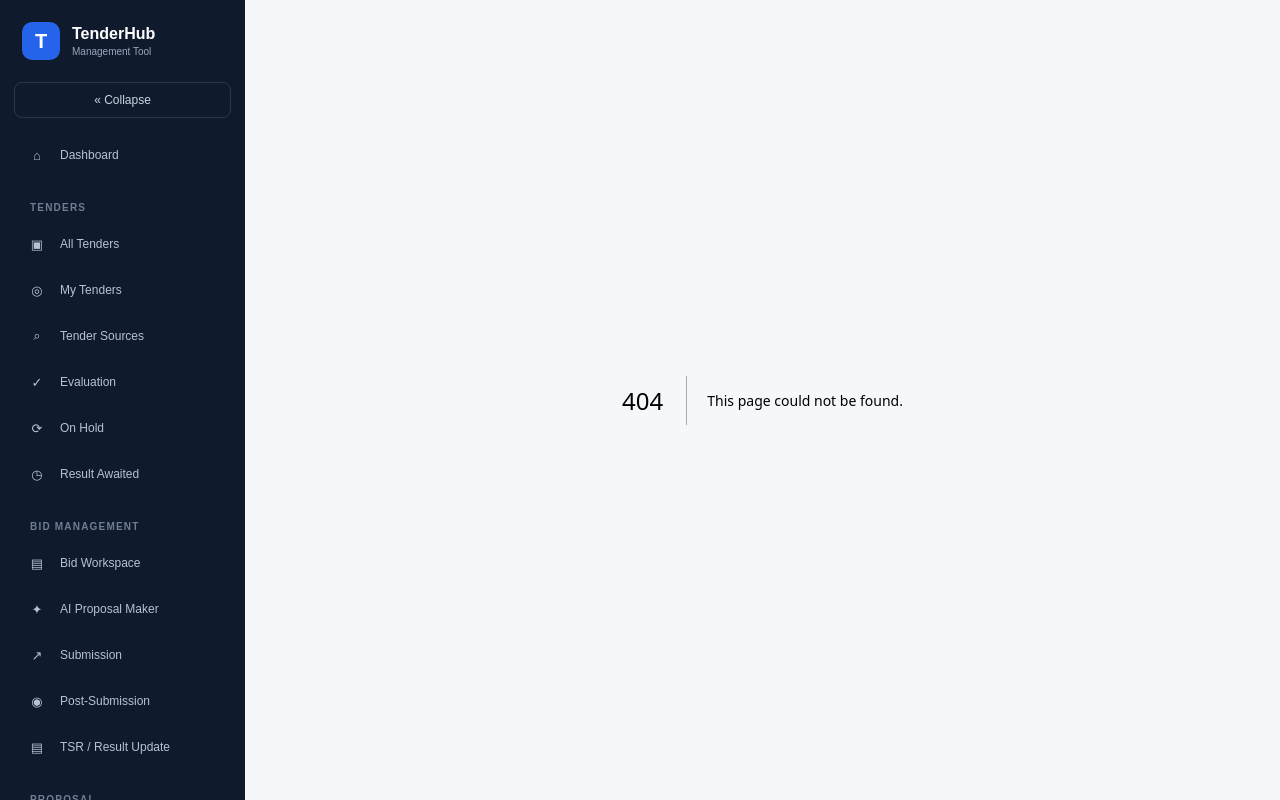
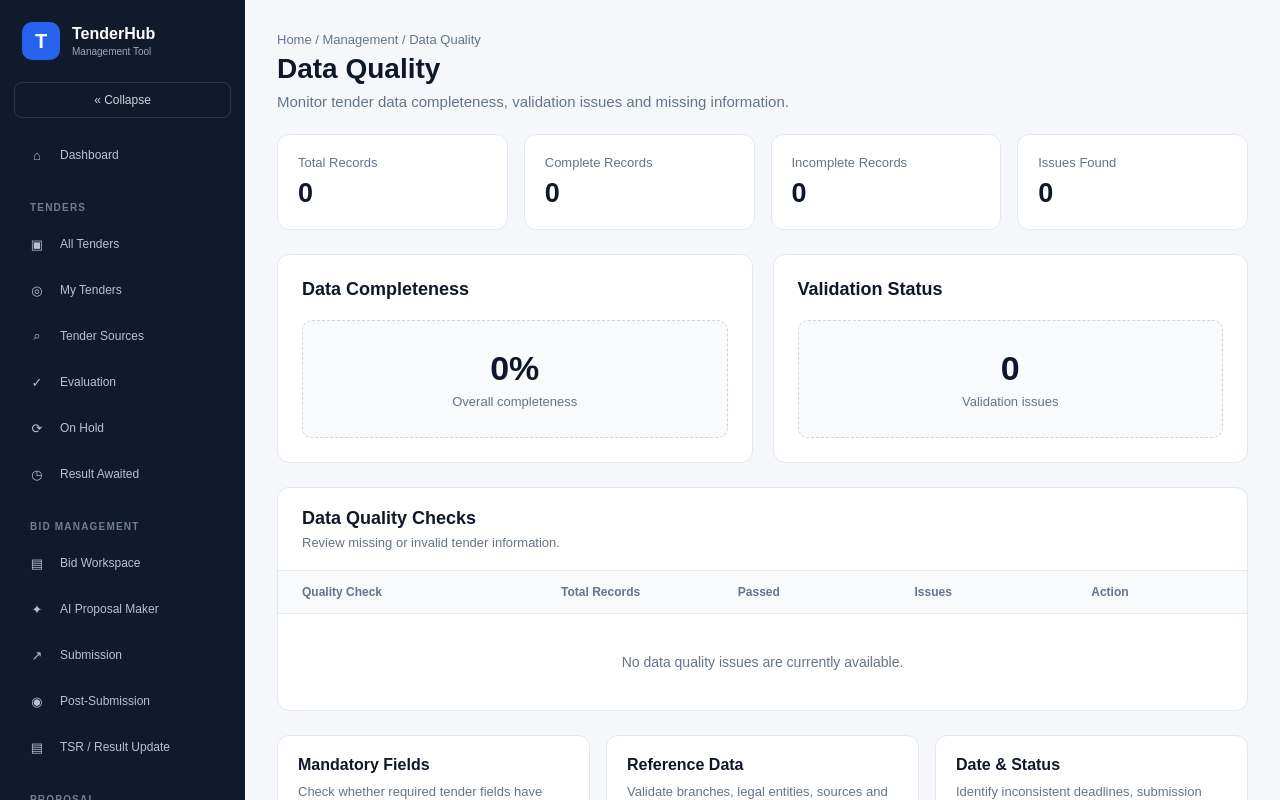
Before and after one commit to pawanmaske-sys/Tender-development-tool, a Next.js app: page /data-quality in a window 1280 px wide. Before the commit this address had no page. Shown: the top 800 px of the page. Built offline with nearby package versions, Linux system fonts and the light colour scheme.

Commit message:
Create page.js

```diff
--- /dev/null
+++ b/app/data-quality/page.js
@@ -0,0 +1,327 @@
+export default function DataQualityPage() {
+  return (
+    <div
+      style={{
+        padding: "32px",
+        minHeight: "100vh",
+        background: "#f5f7fb",
+      }}
+    >
+      {/* PAGE HEADER */}
+      <div style={{ marginBottom: "24px" }}>
+        <div
+          style={{
+            fontSize: "13px",
+            color: "#64748b",
+            marginBottom: "6px",
+          }}
+        >
+          Home / Management / Data Quality
+        </div>
+
+        <h1
+          style={{
+            margin: 0,
+            fontSize: "28px",
+            color: "#0f172a",
+          }}
+        >
+          Data Quality
+        </h1>
+
+        <p
+          style={{
+            marginTop: "8px",
+            marginBottom: 0,
+            color: "#64748b",
+            fontSize: "15px",
+          }}
+        >
+          Monitor tender data completeness, validation issues and missing information.
+        </p>
+      </div>
+
+      {/* QUALITY SUMMARY */}
+      <div
+        style={{
+          display: "grid",
+          gridTemplateColumns: "repeat(4, minmax(0, 1fr))",
+          gap: "16px",
+          marginBottom: "24px",
+        }}
+      >
+        {[
+          ["Total Records", "0"],
+          ["Complete Records", "0"],
+          ["Incomplete Records", "0"],
+          ["Issues Found", "0"],
+        ].map(([title, value]) => (
+          <div
+            key={title}
+            style={{
+              background: "#ffffff",
+              border: "1px solid #e2e8f0",
+              borderRadius: "12px",
+              padding: "20px",
+            }}
+          >
+            <div
+              style={{
+                fontSize: "13px",
+                color: "#64748b",
+              }}
+            >
+              {title}
+            </div>
+
+            <div
+              style={{
+                marginTop: "8px",
+                fontSize: "27px",
+                fontWeight: "700",
+                color: "#0f172a",
+              }}
+            >
+              {value}
+            </div>
+          </div>
+        ))}
+      </div>
+
+      {/* COMPLETENESS */}
+      <div
+        style={{
+          display: "grid",
+          gridTemplateColumns: "1fr 1fr",
+          gap: "20px",
+          marginBottom: "24px",
+        }}
+      >
+        <div
+          style={{
+            background: "#ffffff",
+            border: "1px solid #e2e8f0",
+            borderRadius: "12px",
+            padding: "24px",
+          }}
+        >
+          <h2
+            style={{
+              margin: 0,
+              fontSize: "18px",
+              color: "#0f172a",
+            }}
+          >
+            Data Completeness
+          </h2>
+
+          <div
+            style={{
+              marginTop: "20px",
+              padding: "28px",
+              textAlign: "center",
+              borderRadius: "10px",
+              background: "#f8fafc",
+              border: "1px dashed #cbd5e1",
+            }}
+          >
+            <div
+              style={{
+                fontSize: "34px",
+                fontWeight: "700",
+                color: "#0f172a",
+              }}
+            >
+              0%
+            </div>
+
+            <div
+              style={{
+                marginTop: "6px",
+                fontSize: "13px",
+                color: "#64748b",
+              }}
+            >
+              Overall completeness
+            </div>
+          </div>
+        </div>
+
+        <div
+          style={{
+            background: "#ffffff",
+            border: "1px solid #e2e8f0",
+            borderRadius: "12px",
+            padding: "24px",
+          }}
+        >
+          <h2
+            style={{
+              margin: 0,
+              fontSize: "18px",
+              color: "#0f172a",
+            }}
+          >
+            Validation Status
+          </h2>
+
+          <div
+            style={{
+              marginTop: "20px",
+              padding: "28px",
+              textAlign: "center",
+              borderRadius: "10px",
+              background: "#f8fafc",
+              border: "1px dashed #cbd5e1",
+            }}
+          >
+            <div
+              style={{
+                fontSize: "34px",
+                fontWeight: "700",
+                color: "#0f172a",
+              }}
+            >
+              0
+            </div>
+
+            <div
+              style={{
+                marginTop: "6px",
+                fontSize: "13px",
+                color: "#64748b",
+              }}
+            >
+              Validation issues
+            </div>
+          </div>
+        </div>
+      </div>
+
+      {/* QUALITY CHECKS */}
+      <div
+        style={{
+          background: "#ffffff",
+          border: "1px solid #e2e8f0",
+          borderRadius: "12px",
+          overflow: "hidden",
+        }}
+      >
+        <div
+          style={{
+            padding: "20px 24px",
+            borderBottom: "1px solid #e2e8f0",
+          }}
+        >
+          <h2
+            style={{
+              margin: 0,
+              fontSize: "18px",
+              color: "#0f172a",
+            }}
+          >
+            Data Quality Checks
+          </h2>
+
+          <p
+            style={{
+              margin: "6px 0 0",
+              color: "#64748b",
+              fontSize: "13px",
+            }}
+          >
+            Review missing or invalid tender information.
+          </p>
+        </div>
+
+        <div
+          style={{
+            display: "grid",
+            gridTemplateColumns: "1.5fr 1fr 1fr 1fr 0.8fr",
+            gap: "12px",
+            padding: "14px 24px",
+            background: "#f8fafc",
+            borderBottom: "1px solid #e2e8f0",
+            fontSize: "12px",
+            fontWeight: "600",
+            color: "#64748b",
+          }}
+        >
+          <div>Quality Check</div>
+          <div>Total Records</div>
+          <div>Passed</div>
+          <div>Issues</div>
+          <div>Action</div>
+        </div>
+
+        <div
+          style={{
+            padding: "40px 24px",
+            textAlign: "center",
+            color: "#64748b",
+            fontSize: "14px",
+          }}
+        >
+          No data quality issues are currently available.
+        </div>
+      </div>
+
+      {/* CHECK TYPES */}
+      <div
+        style={{
+          marginTop: "24px",
+          display: "grid",
+          gridTemplateColumns: "repeat(3, minmax(0, 1fr))",
+          gap: "16px",
+        }}
+      >
+        {[
+          {
+            title: "Mandatory Fields",
+            text: "Check whether required tender fields have been completed.",
+          },
+          {
+            title: "Reference Data",
+            text: "Validate branches, legal entities, sources and other master values.",
+          },
+          {
+            title: "Date & Status",
+            text: "Identify inconsistent deadlines, submission dates and tender statuses.",
+          },
+        ].map((item) => (
+          <div
+            key={item.title}
+            style={{
+              background: "#ffffff",
+              border: "1px solid #e2e8f0",
+              borderRadius: "12px",
+              padding: "20px",
+            }}
+          >
+            <h3
+              style={{
+                margin: 0,
+                fontSize: "16px",
+                color: "#0f172a",
+              }}
+            >
+              {item.title}
+            </h3>
+
+            <p
+              style={{
+                marginTop: "8px",
+                marginBottom: 0,
+                color: "#64748b",
+                fontSize: "13px",
+                lineHeight: "1.5",
+              }}
+            >
+              {item.text}
+            </p>
+          </div>
+        ))}
+      </div>
+    </div>
+  );
+}
```
